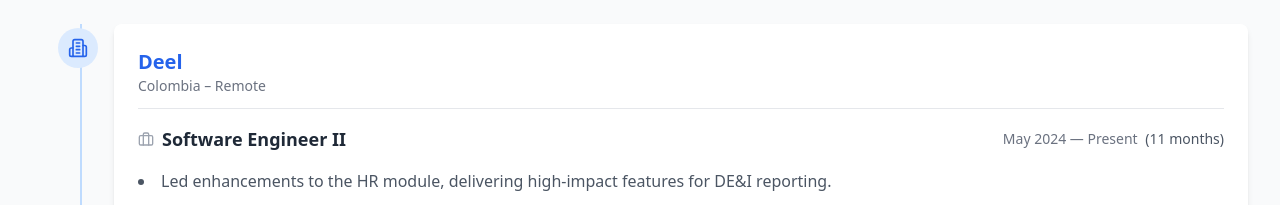
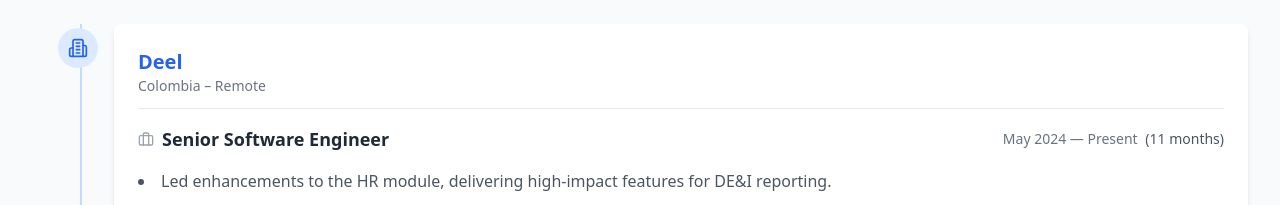
Before and after one commit to brayanhenao/brayanhenao.github.io, a React (Vite) app: page / in a window 1280 px wide. Shown: the part 3060-3265 px from the top of the page. Built offline with nearby package versions, Linux system fonts and the light colour scheme.

Commit message:
Update job title from 'Software Engineer II' to 'Senior Software Engineer'

```diff
--- a/src/components/Experience.tsx
+++ b/src/components/Experience.tsx
@@ -130,7 +130,7 @@ const Experience: React.FC = () => {
   const jobs: Job[] = [
     {
       id: 1,
-      title: 'Software Engineer II',
+      title: 'Senior Software Engineer',
       company: 'Deel',
       location: 'Colombia – Remote',
       startDate: '2024-05-02',
```
